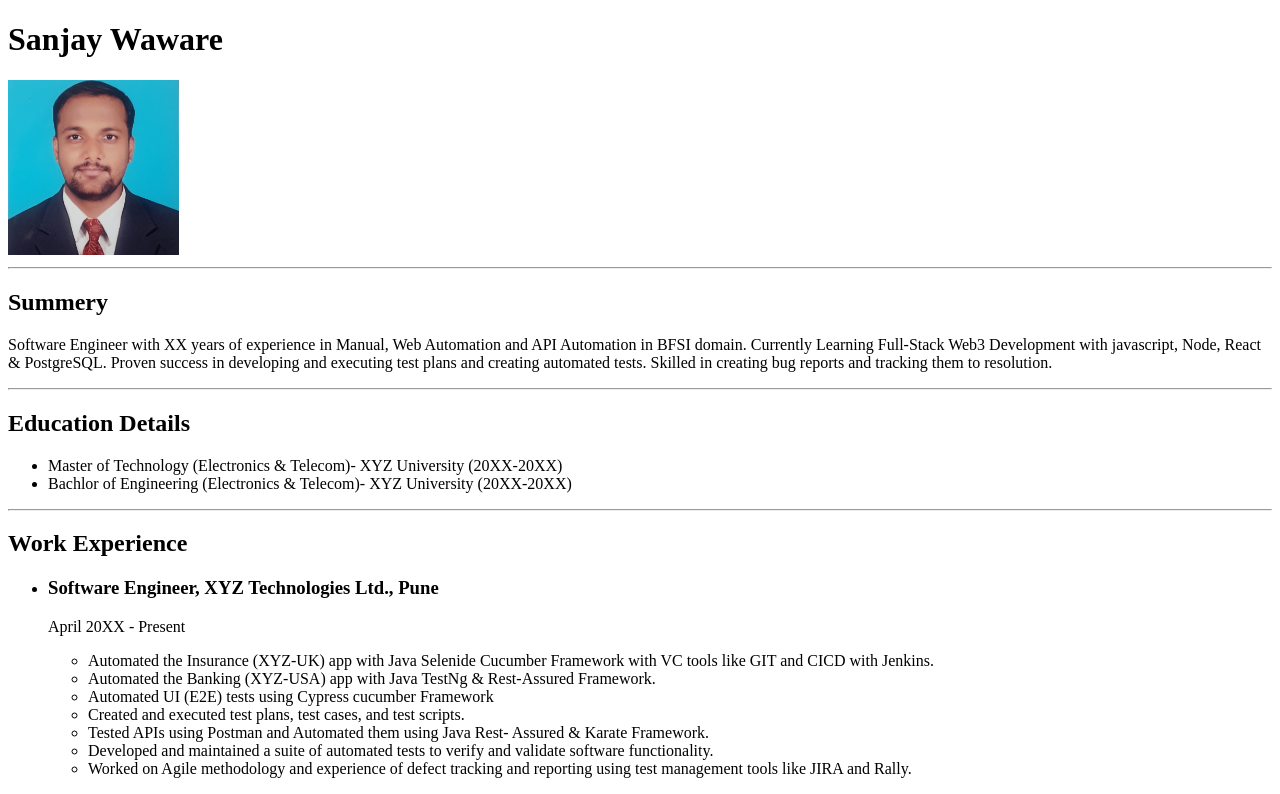
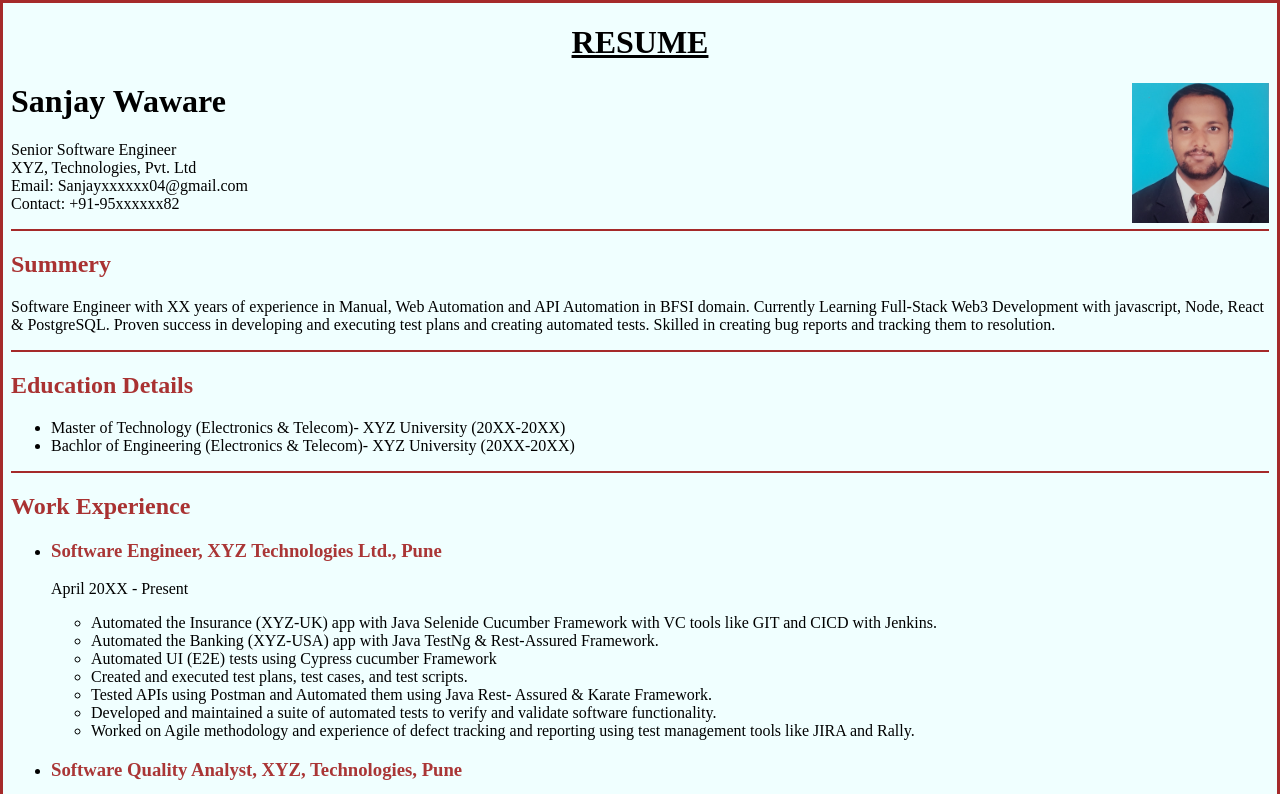
Before and after one commit to Sanjay2012/html-my-resume, a plain HTML site: page index.html in a window 1280 px wide. Shown: the top 794 px of the page. Drawn offline with Linux system fonts and the light colour scheme.

Commit message:
Update index.html
Added css for the page

```diff
--- a/index.html
+++ b/index.html
@@ -1,14 +1,42 @@
 <!DOCTYPE html>
-<html lang="en">
+<html lang="en" >
   <head>
     <meta charset="UTF-8" />
     <meta name="viewport" content="width=device-width, initial-scale=1.0" />
     <title>My Resume</title>
+    <style>
+      html{
+        background-color:azure;
+        border: 3px solid brown;
+      }
+      h2{
+        color: rgba(165, 42, 42, 0.959);
+      }
+      h3{
+        color:rgba(165, 42, 42, 0.945)
+      }
+
+      #name
+      {
+        text-align: left;
+      }
+
+      #heading{
+        text-align: center;
+      }
+
+    </style>
   </head>
   <body>
-    <h1>Sanjay Waware</h1>
-    <img src="./assets/images/My Photo.jpg" alt="my photo" height="175" />
-    <hr />
+    <h1 id="heading"><u>RESUME</u></h1>
+    <img align="right" src="./assets/images/My Photo.jpg" alt="my photo"  height="140" />
+    <h1 id="name">Sanjay Waware</h1>
+    <p> Senior Software Engineer </br>
+      XYZ, Technologies, Pvt. Ltd </br>
+      Email: Sanjayxxxxxx04@gmail.com </br>
+      Contact: +91-95xxxxxx82
+    </p>
+    <hr color=brown size="2px"/>
     <h2>Summery</h2>
     <p>
       Software Engineer with XX years of experience in Manual, Web Automation and
@@ -17,7 +45,7 @@
       developing and executing test plans and creating automated tests. Skilled
       in creating bug reports and tracking them to resolution.
     </p>
-    <hr />
+    <hr color=brown size="2px"/>
     <h2>Education Details</h2>
     <ul>
       <li>
@@ -28,7 +56,7 @@
         Bachlor of Engineering (Electronics & Telecom)- XYZ University (20XX-20XX)
       </li>
     </ul>
-    <hr />
+    <hr color=brown size="2px"/>
     <h2>Work Experience</h2>
     <ul>
       <li><h3>Software Engineer, XYZ Technologies Ltd., Pune</h3></li>
@@ -81,7 +109,7 @@
         <li>Documented and reported test results, defects, and resolutions.</li>
       </ul>
     </ul>
-    <hr />
+    <hr color=brown size="2px"/>
     <h2>Skills</h2>
     <ul>
       <li>Quality Assurance ★★★★★</li>
@@ -102,7 +130,7 @@
       <li>Node, React ★★★</li>
       <li>PostgreSQL ★★★</li>
     </ul>
-    <hr />
+    <hr color=brown size="2px"/>
     <h2>Awards & Certifications</h2>
     <ul>
       <li>Outstanding Performance Award- XYZ (Jun 20XX)</li>
@@ -111,7 +139,7 @@
       <li>Completed API testing Certification (May 20XX)</li>
       <li>Completed Cypress Automation testing Certification (Nov 20XX)</li>
     </ul>
-    <hr />
+    <hr color=brown size="2px"/>
     <h2>Other</h2>
     <ul>
       <li><a href="./public/hobbies.html">My Hobbies</a></li>
```
